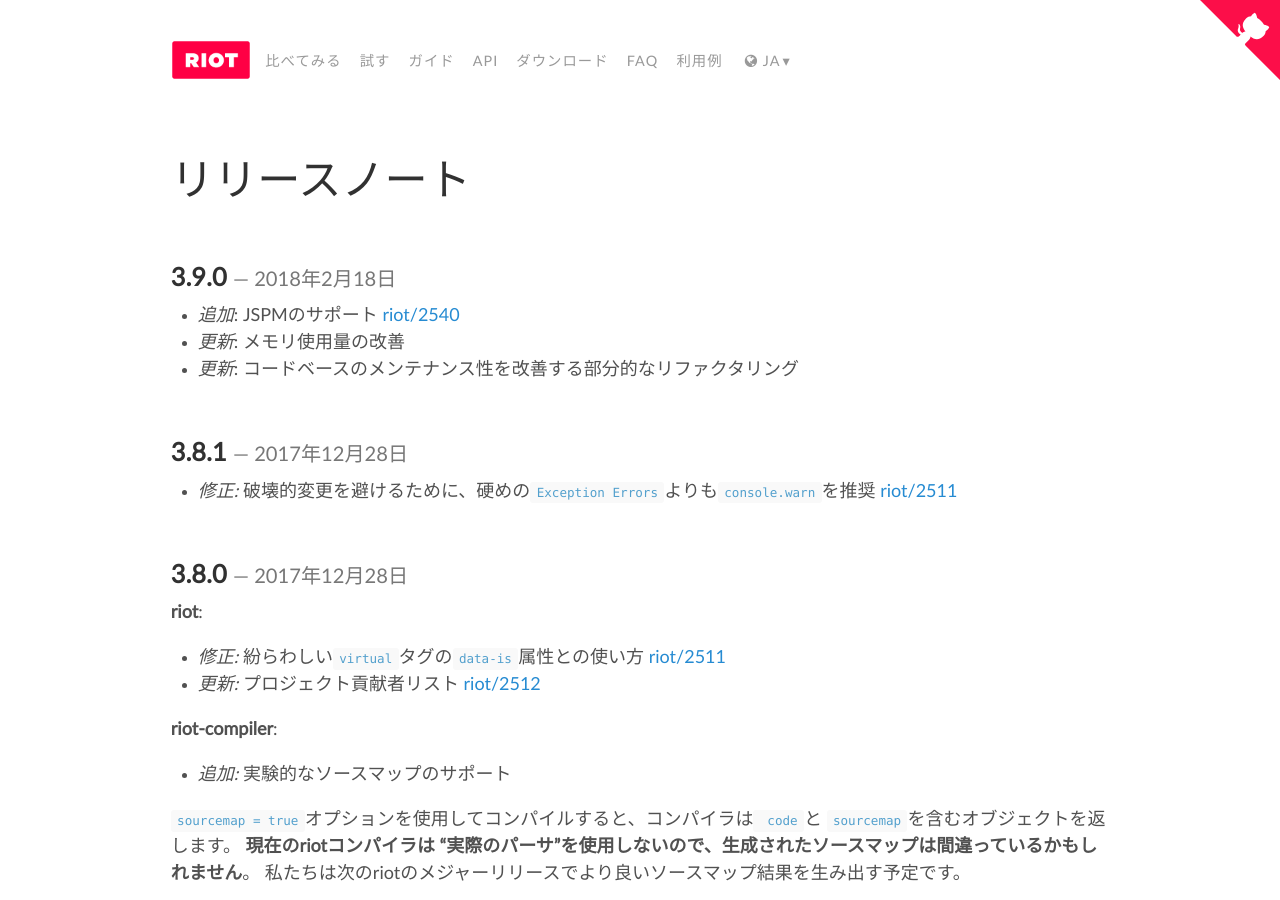
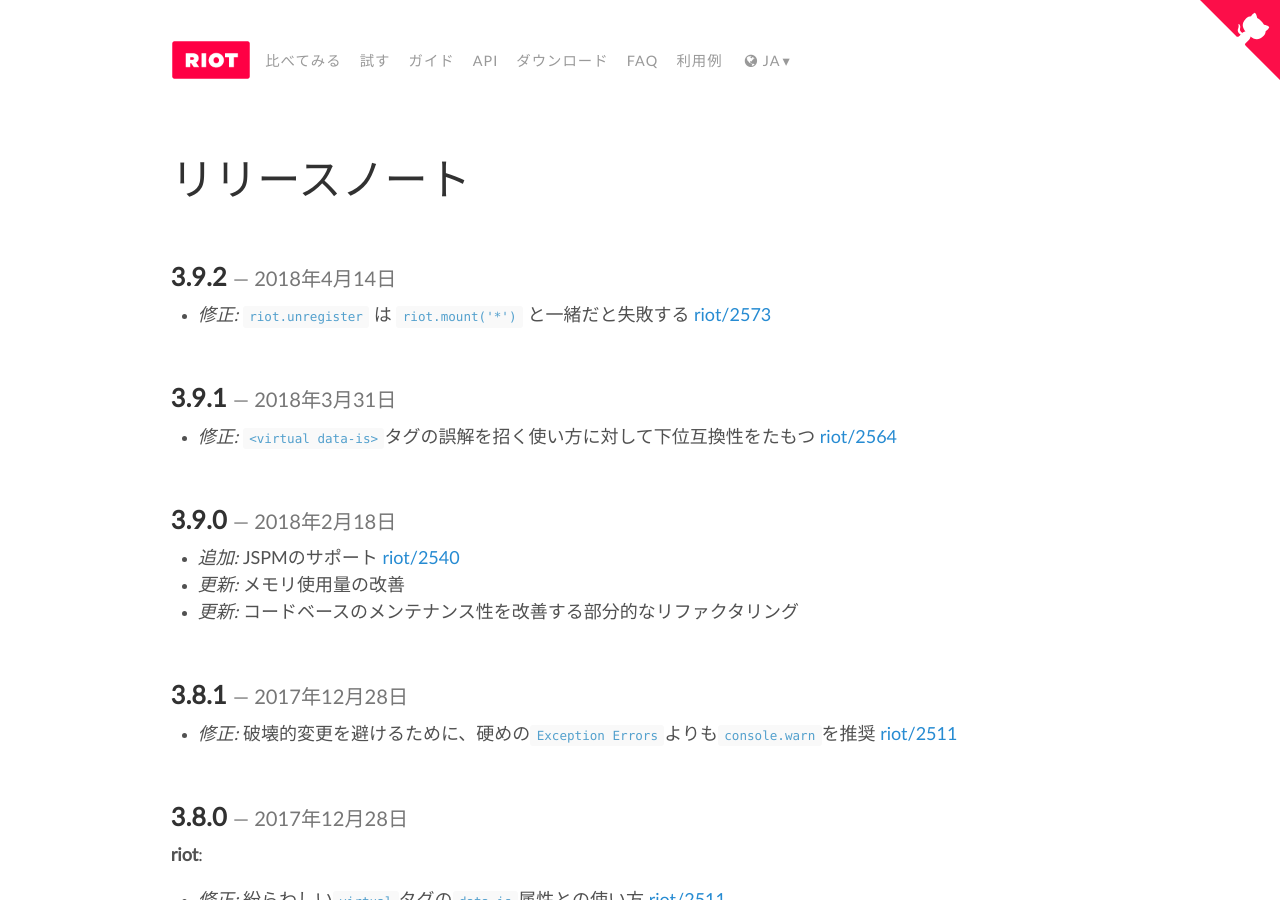
Before and after one commit to riot/riot.github.io, a Jekyll site: the page built from ja/release-notes.md, in a window 1280 px wide and 900 px high. Built offline with Jekyll 4.4.1, drawn with Linux system fonts in a browser that asks for light colours; nearby versions of some CDN libraries; emoji names are drawn with the system emoji font.

Commit message:
added: release note of ja

```diff
--- a/ja/release-notes.md
+++ b/ja/release-notes.md
@@ -6,11 +6,19 @@
 
 # {{ page.title }}
 
+## 3.9.2 *2018年4月14日*
+
+- _修正:_ `riot.unregister` は `riot.mount('*')` と一緒だと失敗する [riot/2573](https://github.com/riot/riot/issues/2573)
+
+## 3.9.1 *2018年3月31日*
+
+- _修正:_ `<virtual data-is>`タグの誤解を招く使い方に対して下位互換性をたもつ [riot/2564](https://github.com/riot/riot/issues/2564)
+
 ## 3.9.0 *2018年2月18日*
 
-- _追加_: JSPMのサポート [riot/2540](https://github.com/riot/riot/pull/2540)
-- _更新_: メモリ使用量の改善
-- _更新_: コードベースのメンテナンス性を改善する部分的なリファクタリング
+- _追加:_ JSPMのサポート [riot/2540](https://github.com/riot/riot/pull/2540)
+- _更新:_ メモリ使用量の改善
+- _更新:_ コードベースのメンテナンス性を改善する部分的なリファクタリング
 
 ## 3.8.1 *2017年12月28日*
 
```
